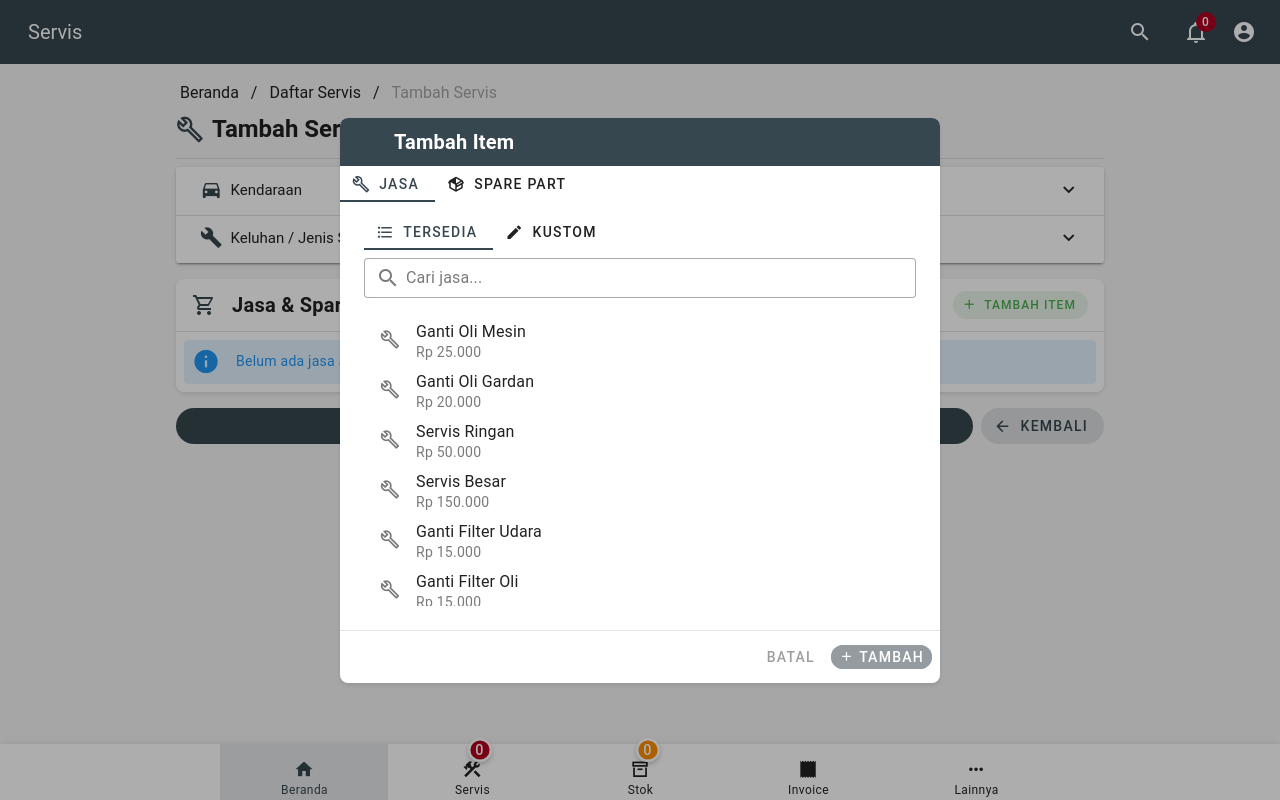
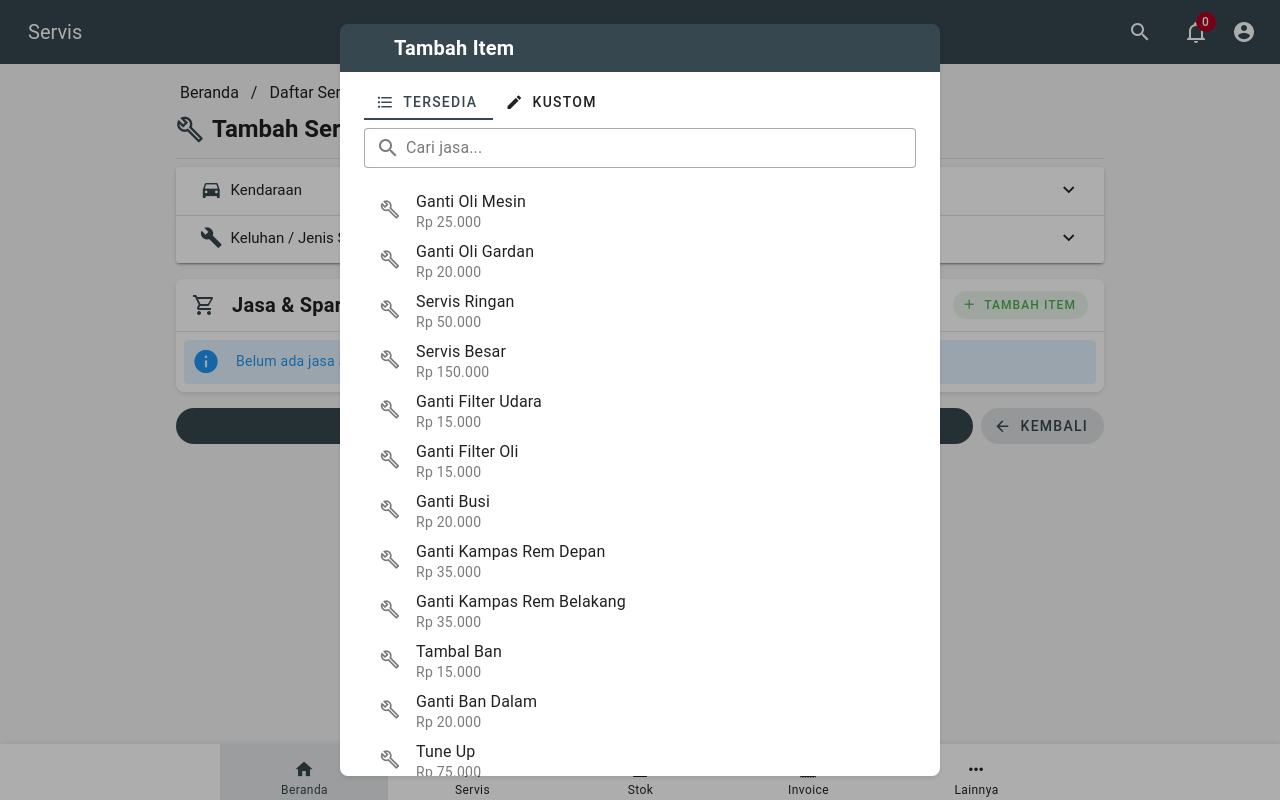
Before and after one commit to widiyanata/bengkel, a Vue app in the folder bengkelku-mobile/: page /servis/baru in a window 1280 px wide. Both pictures are taken after a click on the button "TAMBAH ITEM". Built offline with nearby package versions, Linux system fonts and the light colour scheme.

Commit message:
improve UI tambah jasa/part

```diff
--- a/bengkelku-mobile/src/views/AddServicePage.vue
+++ b/bengkelku-mobile/src/views/AddServicePage.vue
@@ -392,8 +392,12 @@
             <v-spacer></v-spacer>
             <v-btn
               icon
+              variant="tonal"
+              density="compact"
+              color="success"
               @click="addSelectedItem"
               :disabled="!canAddSelectedItem"
+              class="me-2"
             >
               <v-icon>mdi-check</v-icon>
             </v-btn>
@@ -406,9 +410,9 @@
             </v-card-title>
           </template>
 
-          <v-tabs v-model="itemInputTab" density="compact">
-            <v-tab value="jasa" prepend-icon="mdi-wrench-outline">Jasa</v-tab>
-            <v-tab value="part" prepend-icon="mdi-package-variant">Spare Part</v-tab>
+          <v-tabs v-model="itemInputTab">
+            <v-tab value="jasa" prepend-icon="mdi-wrench-outline" color="primary">Jasa</v-tab>
+            <v-tab value="part" prepend-icon="mdi-package-variant" color="secondary">Spare Part</v-tab>
           </v-tabs>
 
           <v-card-text :class="$vuetify.display.xs ? 'pa-2' : 'pt-3'">
@@ -557,7 +561,7 @@
                 <div v-if="selectedPart" class="selected-part-details mt-3">
                   <v-divider class="mb-3"></v-divider>
                   <div class="text-subtitle-2 mb-2">Part Terpilih</div>
-                  <v-card variant="tonal" color="primary" class="mb-3">
+                  <v-card variant="tonal" color="success" class="mb-3">
                     <v-card-text class="py-2">
                       <div class="d-flex flex-column">
                         <div class="text-body-1 font-weight-medium">{{ selectedPart.nama }}</div>
@@ -1394,7 +1398,7 @@
   display: grid;
   grid-template-columns: repeat(auto-fill, minmax(150px, 1fr));
   gap: 8px;
-  max-height: 300px;
+  max-height: 400px;
   overflow-y: auto;
 }
 
@@ -1416,7 +1420,7 @@
 
 /* Predefined Jasa List */
 .predefined-jasa-list {
-  max-height: 300px;
+  /* max-height: 300px; */
   overflow-y: auto;
 }
 
```
